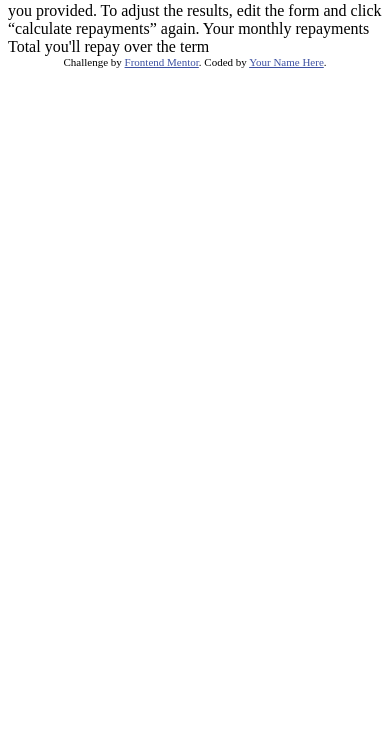
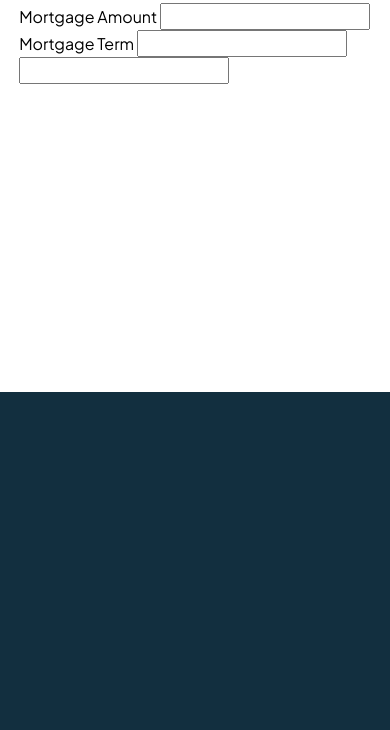
Before and after one commit to Oskaratam/Mortgage_calculator, a plain HTML site: page index.html in a window 390 px wide. Shown: the part 114-844 px from the top of the page. Drawn offline with Linux system fonts and the light colour scheme.

Commit message:
Marking base responsive layout

```diff
--- a/index.html
+++ b/index.html
@@ -5,57 +5,51 @@
   <meta name="viewport" content="width=device-width, initial-scale=1.0"> <!-- displays site properly based on user's device -->
 
   <link rel="icon" type="image/png" sizes="32x32" href="./assets/images/favicon-32x32.png">
+  <link rel="stylesheet" href="styles.css">
+  <title>Mortgage repayment calculator</title>
 
-  <title>Frontend Mentor | Mortgage repayment calculator</title>
-
-  <!-- Feel free to remove these styles or customise in your own stylesheet 👍 -->
-  <style>
-    .attribution { font-size: 11px; text-align: center; }
-    .attribution a { color: hsl(228, 45%, 44%); }
-  </style>
 </head>
 <body>
+  <main>
+    <section class="mainSection">
+      <div class="wrapper">
 
-  Mortgage Calculator
-  Clear All
+        <header>
+          <h1>Mortgage Calculator</h1>
+          <button id="clearBtn">Clear all</button>
 
-  Mortgage Amount
+        </header>
+        <form id="form" action="/">
 
-  Mortgage Term
+          <div class="input-control">
+            <label for="amount">Mortgage Amount</label>
+            <input id="amount" type="number">
+          </div>
 
-  Interest Rate
+          <div class="input-control">
+            <label for="term">Mortgage Term</label>
+            <input id="term" type="number">
+          </div>
 
-  Mortgage Type
-  Repayment
-  Interest Only
+          <div class="input-control">
+            <label for="rate"></label>
+            <input id="rate" type="number">
+          </div>
 
-  Calculate Repayments
+        </div>
+      </form>
+    </section>
 
-  <!-- Empty results start -->
 
-  Results shown here
 
-  Complete the form and click “calculate repayments” to see what
-  your monthly repayments would be.
 
-  <!-- Empty results end -->
 
-  <!-- Completed results start -->
 
-  Your results
 
-  Your results are shown below based on the information you provided.
-  To adjust the results, edit the form and click “calculate repayments” again.
+    <section class="resultSection">
 
-  Your monthly repayments
+    </section>
 
-  Total you'll repay over the term
-
-  <!-- Completed results end -->
-
-  <div class="attribution">
-    Challenge by <a href="https://www.frontendmentor.io?ref=challenge">Frontend Mentor</a>.
-    Coded by <a href="#">Your Name Here</a>.
-  </div>
+  </main>
 </body>
 </html>
--- /dev/null
+++ b/styles.css
@@ -0,0 +1,93 @@
+
+@font-face {
+    font-family: 'Jakarta';
+    src: url('Fonts/static/PlusJakartaSans-Regular.ttf');
+}
+:root {
+    --White: hsl(0, 0%, 100%);
+    --Lime: hsl(61, 70%, 52%);
+    --Red: hsl(4, 69%, 50%);
+    --Slate100: hsl(202, 86%, 94%);
+    --Slate300: hsl(203, 41%, 72%);
+    --Slate500: hsl(200, 26%, 54%);
+    --Slate700: hsl(200, 24%, 40%);
+    --Slate900: hsl(202, 55%, 16%);
+}
+
+* {
+    font-family: "Jakarta";
+    font-size: 1rem;
+}
+
+html, body {
+    margin: 0;
+    padding: 0;
+    height: 100%; /* Ensure body fills the height */
+}
+
+
+body, main{
+    background-color: var(--Slate100);
+    display: flex;
+    justify-content: center;
+}
+
+main {
+    width: 100%;
+    flex-direction: column;
+}
+
+.mainSection {
+    display: flex;
+    flex-direction: column;
+    width: 100%;
+    background-color: var(--White);
+    height: 60%;
+}
+
+.resultSection {
+    width: 100%;
+    height: 40%;
+    background-color: var(--Slate900);
+}
+
+.wrapper {
+    height: 100%;
+    padding: 1.2rem;
+    padding-right: 0;
+}
+
+header {
+    margin-top: 0.6rem;
+    margin-bottom: 1.8rem;
+}
+
+h1 {
+    font-size : 1.5rem;
+    margin: 0;
+    margin-bottom: 0.4rem;
+}
+
+#clearBtn {
+    border: 0;
+    text-decoration: underline;
+    text-align: left;
+    background-color: white;
+}
+
+
+@media (min-width: 768px) {
+    body {
+        justify-content: center;
+    }
+    main {
+        align-self: center;
+        width:70vw;
+        height: 60vh;
+        flex-direction: row;
+    }
+    .mainSection, .resultSection{
+        height: 100%;
+        width: 50%
+    }
+}
```
Also changed, not shown: Fonts/static/PlusJakartaSans-Bold.ttf (added), Fonts/static/PlusJakartaSans-BoldItalic.ttf (added), Fonts/static/PlusJakartaSans-ExtraBold.ttf (added), Fonts/static/PlusJakartaSans-ExtraBoldItalic.ttf (added), Fonts/static/PlusJakartaSans-ExtraLight.ttf (added), Fonts/static/PlusJakartaSans-ExtraLightItalic.ttf (added), Fonts/static/PlusJakartaSans-Italic.ttf (added), Fonts/static/PlusJakartaSans-Light.ttf (added), Fonts/static/PlusJakartaSans-LightItalic.ttf (added), Fonts/static/PlusJakartaSans-Medium.ttf (added), Fonts/static/PlusJakartaSans-MediumItalic.ttf (added), Fonts/static/PlusJakartaSans-Regular.ttf (added), Fonts/static/PlusJakartaSans-SemiBold.ttf (added), Fonts/static/PlusJakartaSans-SemiBoldItalic.ttf (added).
